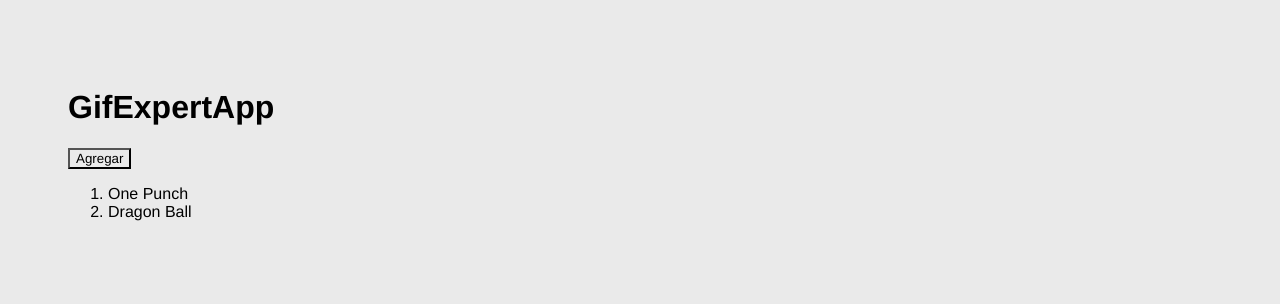
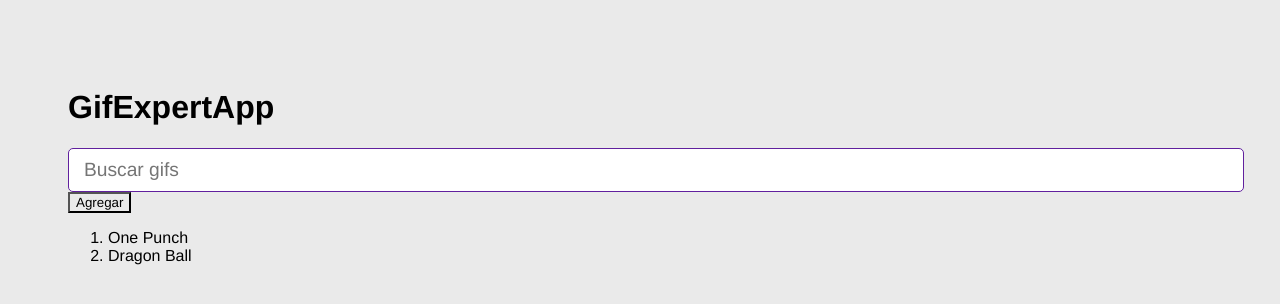
Before and after one commit to luismedellin/04-gift-expert-app-ts, a React (Vite) app: page / in a window 1280 px wide. Shown: the top 304 px of the page. Built offline with nearby package versions, Linux system fonts and the light colour scheme.

Commit message:
06: 77. Componente AddCategory

```diff
--- a/src/GifExpertApp.tsx
+++ b/src/GifExpertApp.tsx
@@ -1,4 +1,5 @@
 import { useState } from "react"
+import { AddCategory } from "./components/AddCategory";
 
 export const GifExpertApp = () => {
 
@@ -14,8 +15,9 @@ export const GifExpertApp = () => {
         {/* titulo */}
         <h1>GifExpertApp</h1>
 
-        {/* input */}
+        <AddCategory />
         <button onClick={onAddCategory}>Agregar</button>
+
 
         {/* listado de Gif */}
         <ol>
--- /dev/null
+++ b/src/components/AddCategory.tsx
@@ -0,0 +1,24 @@
+import { useState } from "react";
+
+export const AddCategory = () => {
+  const [inputValue, setInputValue] = useState("One Punch");
+
+  const onInputChange = ({ target }: React.ChangeEvent<HTMLInputElement>) => {
+    setInputValue(target.value);
+  };
+
+  const onSubmit = (event: React.FormEvent<HTMLFormElement>) => {
+    event.preventDefault();
+    console.log(inputValue);
+  }
+
+  return (
+    <form onSubmit={event => onSubmit(event)}>
+      <input
+        type="text"
+        placeholder="Buscar gifs"
+        onChange={(event) => onInputChange(event)}
+      />
+    </form>
+  );
+};
```
